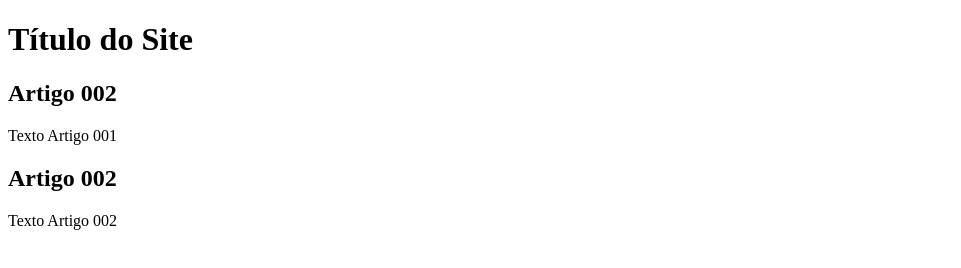
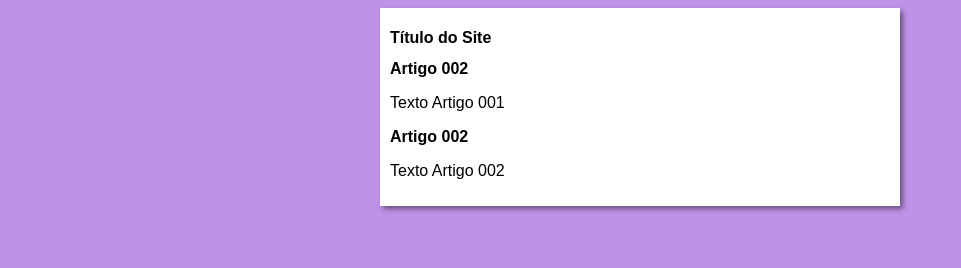
Before and after one commit to daniel0queiroz/projeto-site, a plain HTML site: page index.html in a window 1280 px wide. Shown: the whole page, without its empty margins (0-961 px from the left). Drawn offline with Linux system fonts and the light colour scheme.

Commit message:
iniciei o design

```diff
--- /dev/null
+++ b/estilos/style.css
@@ -0,0 +1,17 @@
+* {
+    font-family: Arial, Helvetica, sans-serif;
+    font-size: 16px;
+}
+
+body {
+    background-color: rgb(191, 146, 233);
+
+}
+
+main {
+    background-color: white;
+    width: 500px;
+    margin: auto;
+    padding: 10px;
+    box-shadow: 3px 3px 5px rgba(0, 0, 0, 0.445);
+}
--- a/index.html
+++ b/index.html
@@ -5,6 +5,7 @@
     <meta http-equiv="X-UA-Compatible" content="IE=edge">
     <meta name="viewport" content="width=device-width, initial-scale=1.0">
     <title>Título do Site</title>
+    <link rel="stylesheet" href="estilos/style.css">
 </head>
 <body>
     <main>
```
